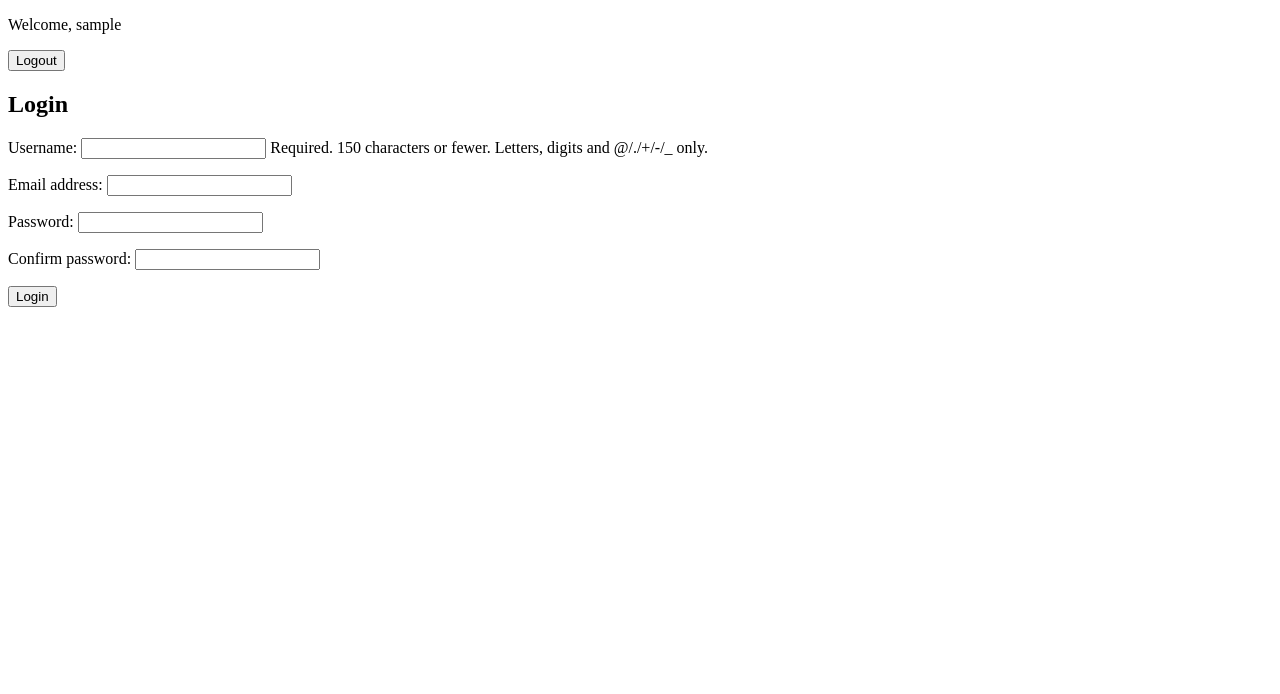
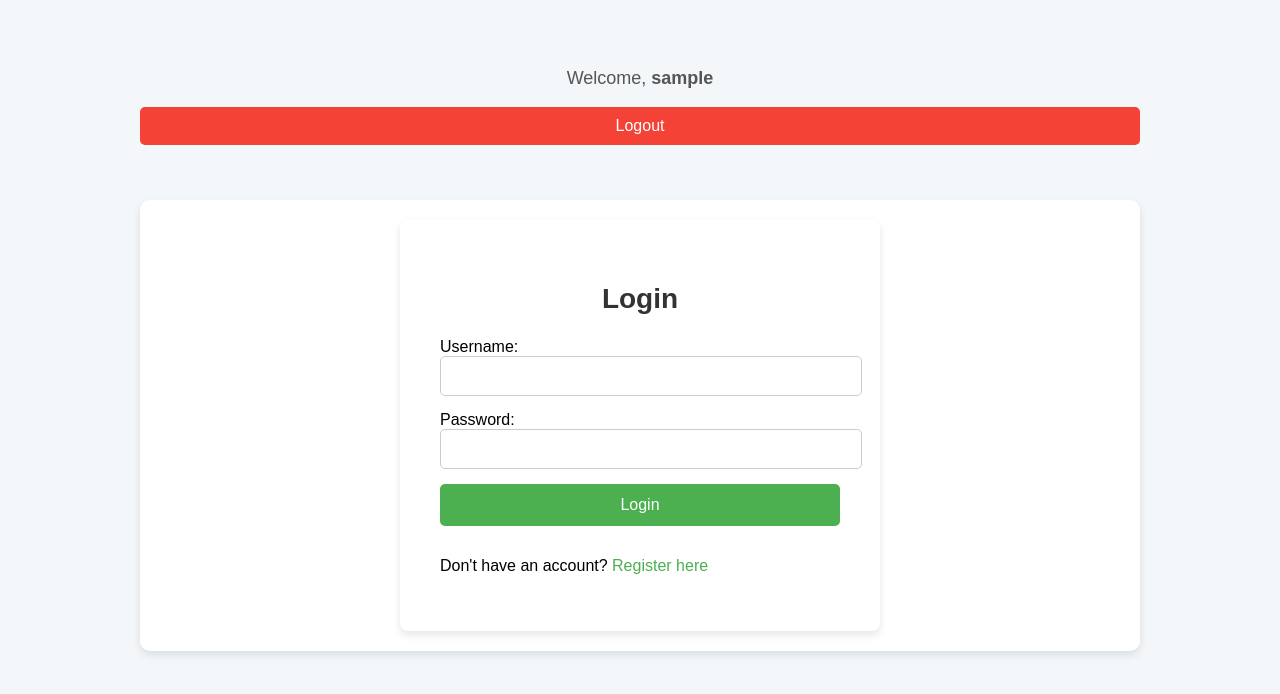
Before and after one commit to ashiqurSami/Employee-Leave-Management, a Django app: template templates/accounts/login.html in a window 1280 px wide. Shown: the top 694 px of the page. Run offline with Django 5.2, Linux system fonts and the light colour scheme; the template is opened without the code that fills it: values that come from a table or form of the project are taken from there, others are empty; the visitor is signed in with stand-in values (Sample User, id 1).

Commit message:
feat :  add css

```diff
--- a/accounts/urls.py
+++ b/accounts/urls.py
@@ -5,5 +5,6 @@
 urlpatterns = [
     path('register/',views.register_view, name='register'),
     path('login/',auth_views.LoginView.as_view(template_name='accounts/login.html'),name='login'),
+    path('',auth_views.LoginView.as_view(template_name='accounts/login.html'),name='home'),
     path('logout/',auth_views.LogoutView.as_view(next_page='login'),name='logout'),
 ]
--- a/lv_mgt/settings.py
+++ b/lv_mgt/settings.py
@@ -120,6 +120,10 @@
 # https://docs.djangoproject.com/en/5.2/howto/static-files/
 
 STATIC_URL = 'static/'
+STATICFILES_DIRS = [
+    BASE_DIR / "static",  # if you're using BASE_DIR
+]
+
 
 MEDIA_URL='/media/'
 MEDIA_ROOT=BASE_DIR/'media'
--- /dev/null
+++ b/static/css/styles.css
@@ -0,0 +1,121 @@
+/* styles.css */
+
+/* General styling for the whole document */
+body {
+    font-family: 'Arial', sans-serif;
+    background-color: #f4f7fa;
+    margin: 0;
+    padding: 0;
+}
+
+/* Container that holds the content */
+.container {
+    width: 80%;
+    max-width: 1000px;
+    margin: 0 auto;
+    padding-top: 50px;
+}
+
+/* Header content styling */
+header {
+    margin-bottom: 40px;
+    text-align: center;
+}
+
+header h1 {
+    font-size: 36px;
+    color: #333;
+}
+
+header p {
+    font-size: 18px;
+    color: #555;
+}
+
+header .btn-logout {
+    padding: 10px 20px;
+    background-color: #f44336;
+    color: white;
+    border: none;
+    border-radius: 5px;
+    cursor: pointer;
+    transition: background-color 0.3s ease;
+}
+
+header .btn-logout:hover {
+    background-color: #d32f2f;
+}
+
+/* Main content area styling */
+.main-content {
+    padding: 20px;
+    background-color: #ffffff;
+    border-radius: 10px;
+    box-shadow: 0 4px 8px rgba(0, 0, 0, 0.1);
+}
+
+h2, h3 {
+    color: #333;
+    font-size: 28px;
+    text-align: center;
+}
+
+/* Shared button styles */
+button, .btn-custom {
+    padding: 12px 25px;
+    font-size: 16px;
+    border: none;
+    border-radius: 5px;
+    cursor: pointer;
+}
+
+button:hover, .btn-custom:hover {
+    opacity: 0.8;
+}
+
+/* Custom button styles */
+.btn-custom {
+    background-color: #4CAF50;
+    color: white;
+    transition: background-color 0.3s ease;
+}
+
+.btn-custom:hover {
+    background-color: #45a049;
+}
+
+/* Shared form container styling */
+.form-container {
+    width: 100%;
+    max-width: 400px; /* Limit width for a cleaner form */
+    margin: 0 auto; /* Center align */
+    padding: 40px;
+    background-color: #ffffff;
+    border-radius: 8px;
+    box-shadow: 0 4px 8px rgba(0, 0, 0, 0.1);
+}
+
+/* Form field styling */
+input, button {
+    width: 100%;
+    padding: 10px;
+    font-size: 16px;
+    border: 1px solid #ccc;
+    border-radius: 5px;
+    margin-bottom: 15px;
+}
+
+input:focus, button:focus {
+    outline: none;
+    border-color: #4CAF50; /* Highlight focus with green */
+}
+
+/* Anchor tag styling */
+a {
+    color: #4CAF50;
+    text-decoration: none;
+}
+
+a:hover {
+    text-decoration: underline;
+}
--- a/templates/accounts/login.html
+++ b/templates/accounts/login.html
@@ -1,9 +1,25 @@
 {% extends 'base.html' %}
+
 {% block content %}
-  <h2>Login</h2>
-  <form method="post">
-    {% csrf_token %}
-    {{ form.as_p }}
-    <button type="submit">Login</button>
-  </form>
+  <div class="form-container">
+    <h2 class="mb-4">Login</h2>
+    <form method="post">
+      {% csrf_token %}
+
+      <!-- Loop over form fields to give them a cleaner design -->
+      <div class="mb-3">
+        {{ form.username.label_tag }}
+        {{ form.username }}
+      </div>
+
+      <div class="mb-3">
+        {{ form.password.label_tag }}
+        {{ form.password }}
+      </div>
+
+      <button type="submit" class="btn-custom w-100">Login</button>
+    </form>
+
+    <p class="mt-3 text-center">Don't have an account? <a href="{% url 'register' %}">Register here</a></p>
+  </div>
 {% endblock %}
--- a/templates/base.html
+++ b/templates/base.html
@@ -1,20 +1,36 @@
+{% load static %}
+
 <!DOCTYPE html>
 <html lang="en">
 <head>
     <meta charset="UTF-8">
+    <meta name="viewport" content="width=device-width, initial-scale=1.0">
     <title>Leave Management</title>
+
+    <!-- Load the external CSS file for styling -->
+    <link rel="stylesheet" href="{% static 'css/styles.css' %}">
 </head>
 <body>
+    <div class="container">
+        <header>
+            <div class="header-content">
                 {% if user.is_authenticated %}
-    <p>Welcome, {{ user.username }}</p>
+                    <p>Welcome, <strong>{{ user.username }}</strong></p>
                     <form action="{% url 'logout' %}" method="post" style="display:inline;">
                         {% csrf_token %}
-        <button type="submit">Logout</button>
+                        <button type="submit" class="btn-logout">Logout</button>
                     </form>
                 {% else %}
                     <h1>Hello, Guest!</h1>
                 {% endif %}
+            </div>
+        </header>
+
+        <!-- Content block for other templates to extend -->
+        <div class="main-content">
             {% block content %}
             {% endblock %}
+        </div>
+    </div>
 </body>
 </html>
```
Also changed, not shown: templates/accounts/register.html (+28 -6 lines). Lines whose indentation alone changed are shown as unchanged.
